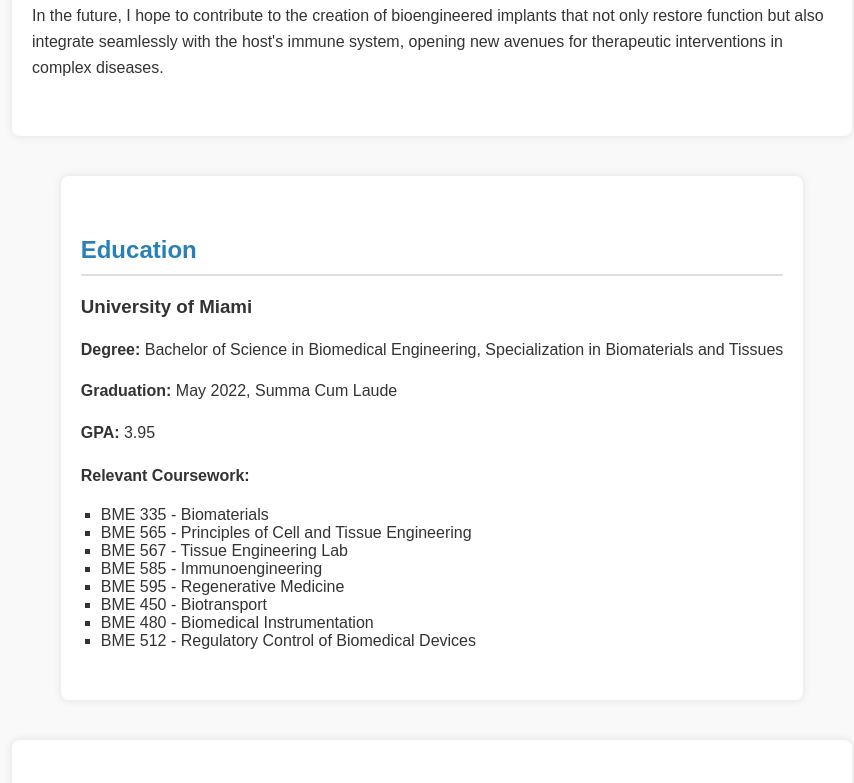
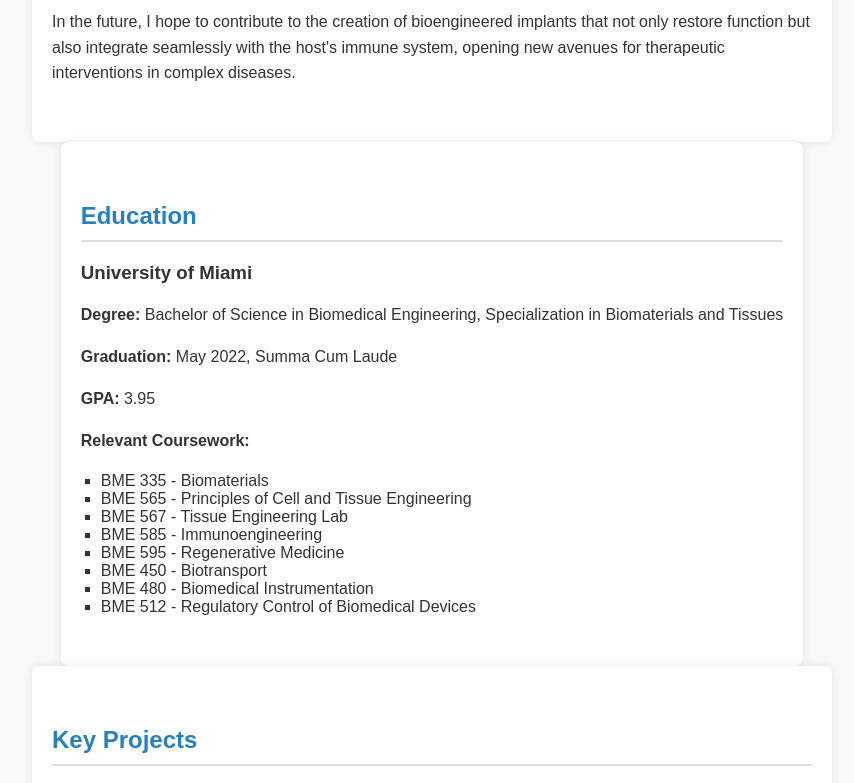
Before and after one commit to leannarpfeffer/leannapfeffer, a plain HTML site: page index.html in a window 1280 px wide. Shown: the part 608-1391 px from the top of the page, without its empty margins (208-1062 px from the left). Drawn offline with Linux system fonts and the light colour scheme.

Commit message:
Update style.css

```diff
--- a/style.css
+++ b/style.css
@@ -80,14 +80,11 @@ p {
     line-height: 1.6;
 }
 
-/* Ensuring consistent width for all sections */
-#skills .content,
-#education .content,
-#projects .content,
-#about .content,
-#contact .content {
+/* Ensuring consistent width and alignment for all sections, including the skills section */
+section, .content {
     max-width: 800px;
     margin: 0 auto;
+    box-sizing: border-box; /* Ensures padding is included in width calculation */
 }
 
 /* Footer styling */
```
